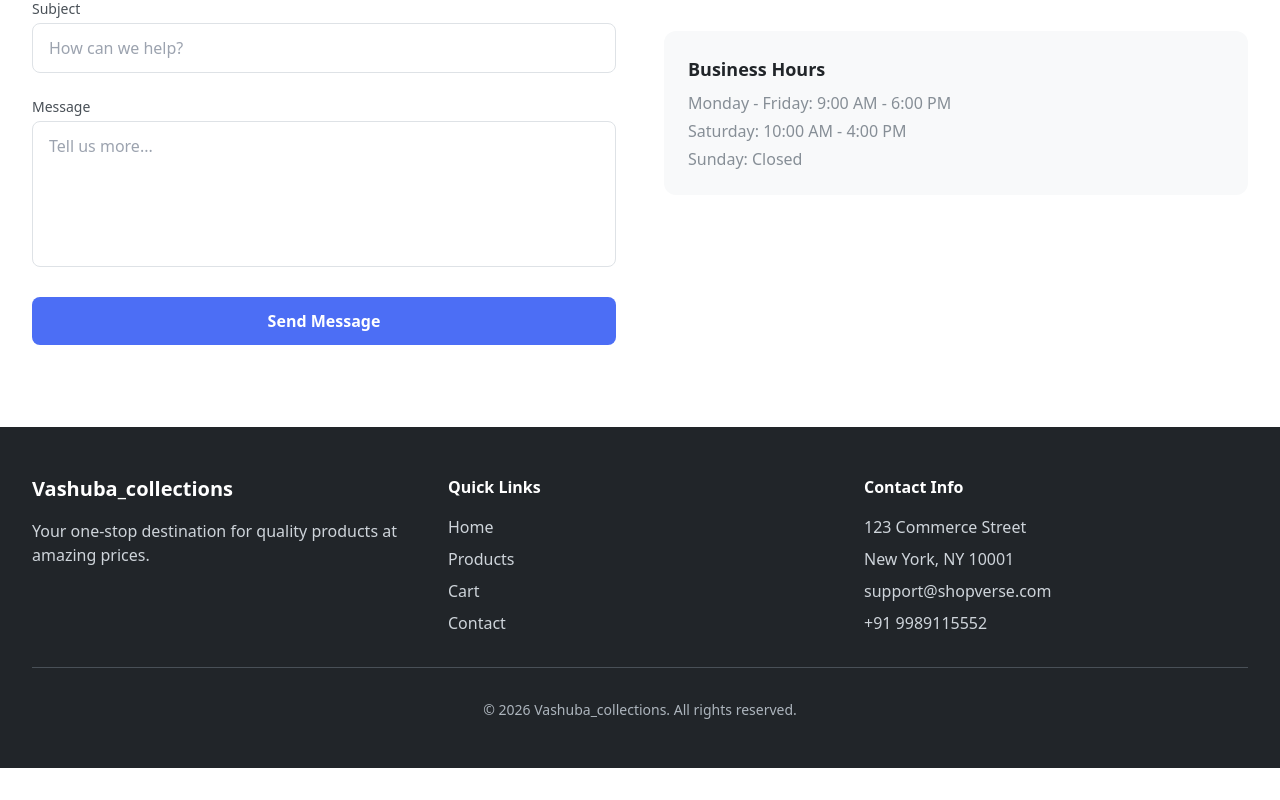
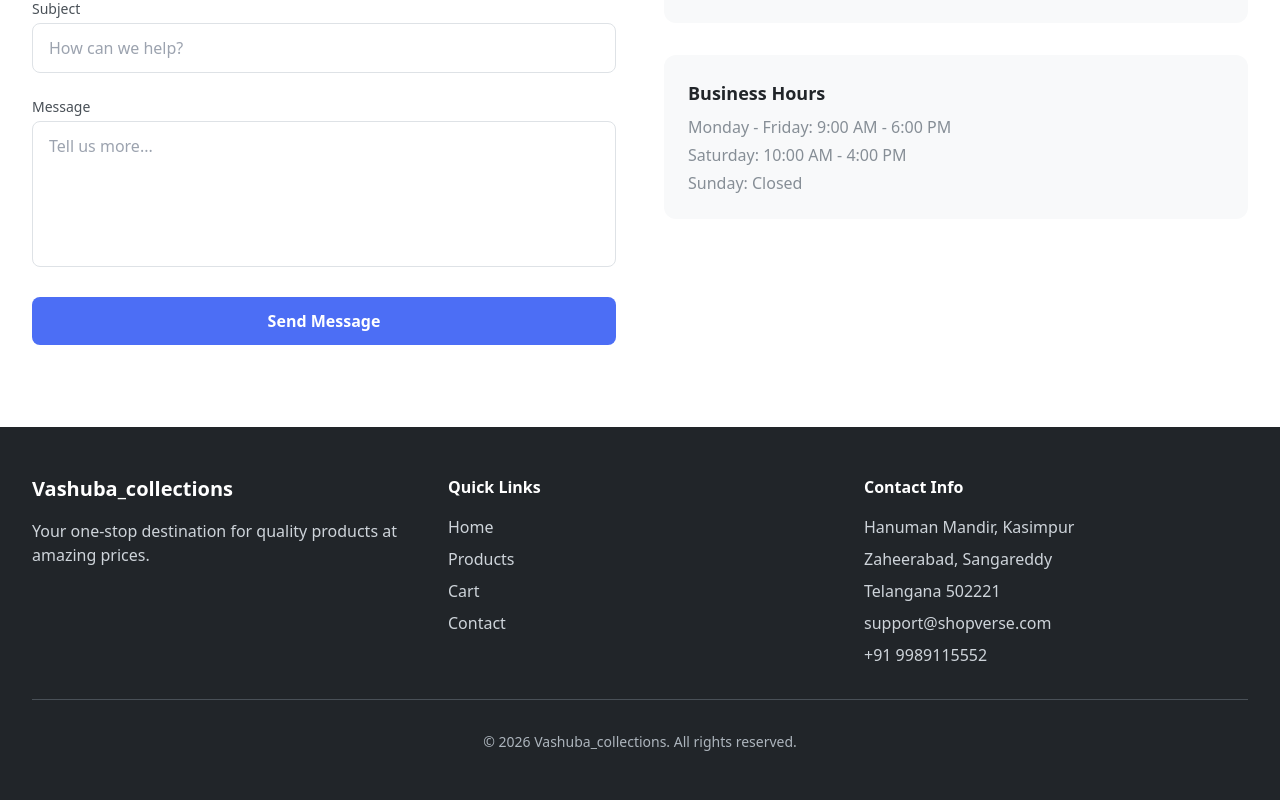
Before and after one commit to udaykiranboralam/shopverse-store, a Next.js app: page /contact in a window 1280 px wide. Shown: the part 438-1238 px from the top of the page. Before the commit the page ends 1206 px from the top, so only its background shows below. Built offline with nearby package versions, Linux system fonts and the light colour scheme.

Commit message:
update location to Zaheerabad, Telangana

```diff
--- a/src/app/contact/page.tsx
+++ b/src/app/contact/page.tsx
@@ -57,7 +57,7 @@ export default function ContactPage() {
                 <h3 className="text-lg font-bold mb-4">Contact Info</h3>
                 <div className="space-y-4">
                   {[
-                    { icon: "M17.657 16.657L13.414 20.9a1.998 1.998 0 01-2.827 0l-4.244-4.243a8 8 0 1111.314 0z M15 11a3 3 0 11-6 0 3 3 0 016 0z", label: "123 Commerce Street, New York, NY 10001" },
+                    { icon: "M17.657 16.657L13.414 20.9a1.998 1.998 0 01-2.827 0l-4.244-4.243a8 8 0 1111.314 0z M15 11a3 3 0 11-6 0 3 3 0 016 0z", label: "Hanuman Mandir, Kasimpur, Zaheerabad, Sangareddy, Telangana 502221" },
                     { icon: "M3 8l7.89 5.26a2 2 0 002.22 0L21 8M5 19h14a2 2 0 002-2V7a2 2 0 00-2-2H5a2 2 0 00-2 2v10a2 2 0 002 2z", label: "support@shopverse.com" },
                     { icon: "M3 5a2 2 0 012-2h3.28a1 1 0 01.948.684l1.498 4.493a1 1 0 01-.502 1.21l-2.257 1.13a11.042 11.042 0 005.516 5.516l1.13-2.257a1 1 0 011.21-.502l4.493 1.498a1 1 0 01.684.949V19a2 2 0 01-2 2h-1C9.716 21 3 14.284 3 6V5z", label: "+91 9989115552" },
                   ].map((item) => (
--- a/src/components/Footer.tsx
+++ b/src/components/Footer.tsx
@@ -21,8 +21,9 @@ export default function Footer() {
           <div>
             <h4 className="font-semibold mb-4">Contact Info</h4>
             <div className="flex flex-col gap-2 text-dark-400">
-              <p>123 Commerce Street</p>
-              <p>New York, NY 10001</p>
+              <p>Hanuman Mandir, Kasimpur</p>
+              <p>Zaheerabad, Sangareddy</p>
+              <p>Telangana 502221</p>
               <p>support@shopverse.com</p>
               <p>+91 9989115552</p>
             </div>
```
